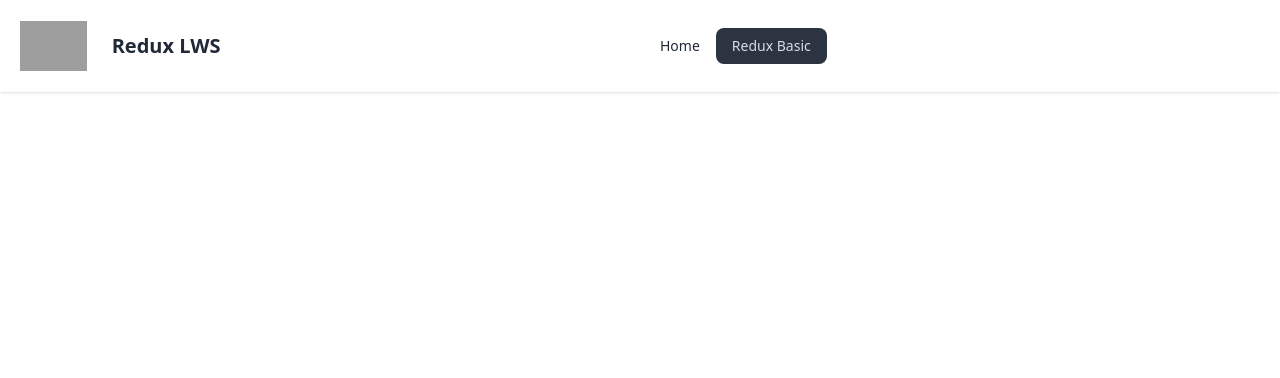
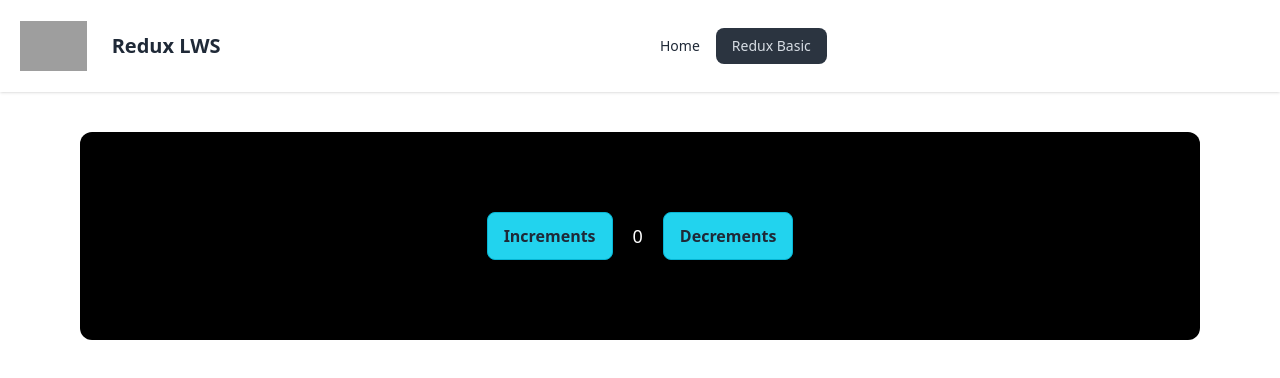
Before and after one commit to minhazapon/Redux-LWS, a React (Vite) app: page /redux in a window 1280 px wide. Shown: the top 378 px of the page. Built offline with nearby package versions, Linux system fonts and the light colour scheme; grey boxes are pictures that could not be loaded.

Commit message:
added file

```diff
--- a/src/Home.jsx
+++ b/src/Home.jsx
@@ -1,9 +1,9 @@
-import Redux from "./redux file/Redux"
+import ReactCounter from "./ReactCounter"
 
 function Home() {
     return (
         <div>
-            <Redux></Redux>
+            <ReactCounter></ReactCounter>
         </div>
     )
 }
--- a/src/redux file/Redux.jsx
+++ b/src/redux file/Redux.jsx
@@ -3,9 +3,18 @@
 
 function Redux() {
     return (
-        <div>
+        <div className="bg-black p-6 sm:p-10 lg:p-20 rounded-xl">
+            <div className="flex flex-col sm:flex-row justify-center items-center gap-3 sm:gap-5">
+                <button className="btn bg-cyan-400 border border-cyan-500  rounded-lg text-sm sm:text-base">
+                    Increments
+                </button>
+                <p className="text-white text-base sm:text-lg">0</p>
+                <button className="btn bg-cyan-400 border border-cyan-500  rounded-lg text-sm sm:text-base">
+                    Decrements
+                </button>
+            </div>
+        </div>
 
-        </div>
     )
 }
 
--- /dev/null
+++ b/src/redux file/ReduxSlice.js
@@ -0,0 +1,22 @@
+import { createSlice } from "@reduxjs/toolkit";
+
+const initialState = {
+    count: 0
+}
+
+const counterSlice = createSlice({
+    name: "counter",
+    initialState,
+    reducer: {
+        increments: (state, actions) => {
+            state.count = state.count + actions.payloads
+        },
+        decrements: (state, actions) => {
+            state.count = state.count - actions.payloads
+        }
+    }
+})
+
+export const { increments, decrements } = counterSlice.actions
+
+export default counterSlice.reducer;
--- /dev/null
+++ b/src/redux file/store.js
@@ -0,0 +1,10 @@
+import { configureStore } from "@reduxjs/toolkit";
+import reducer from "./ReduxSlice";
+
+export const store = configureStore({
+    reducer: {
+        counter: reducer
+    }
+})
+
+// export type rootState = ReturnType<typeof store.getState>
```
